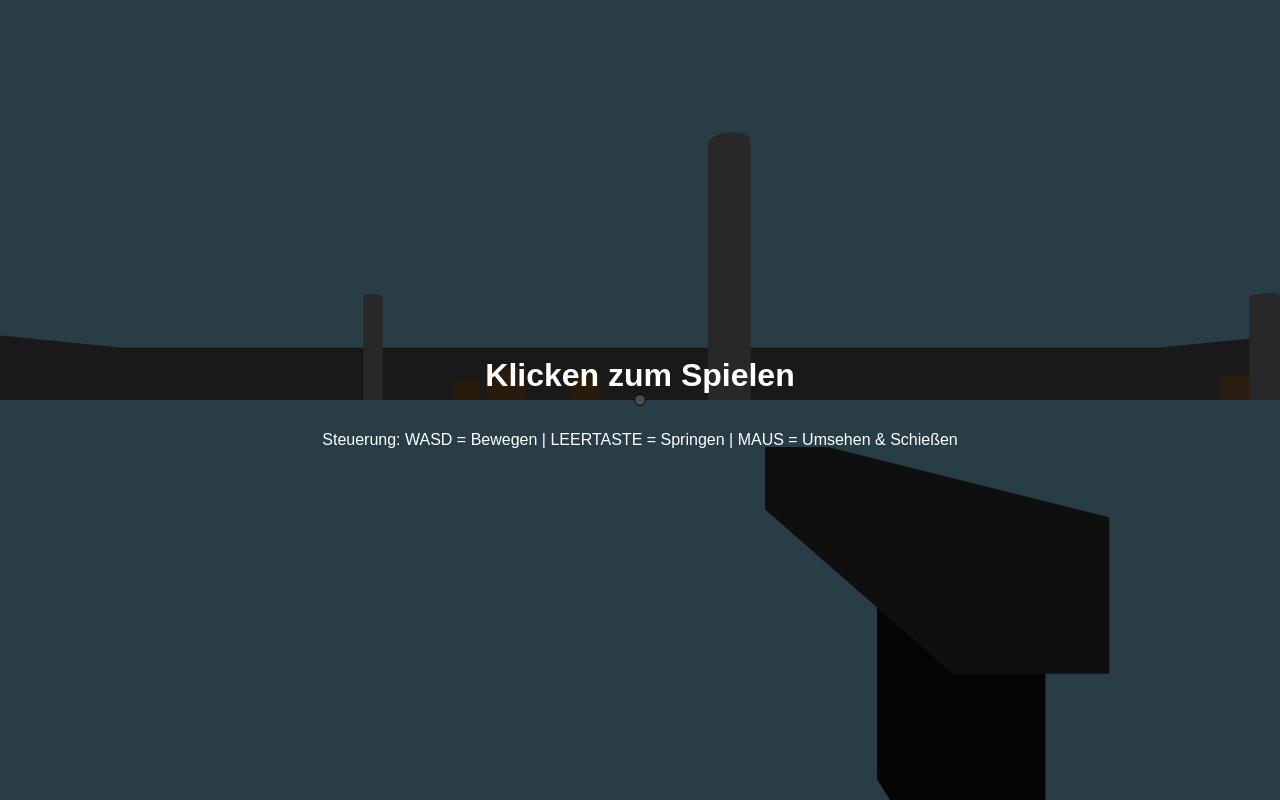
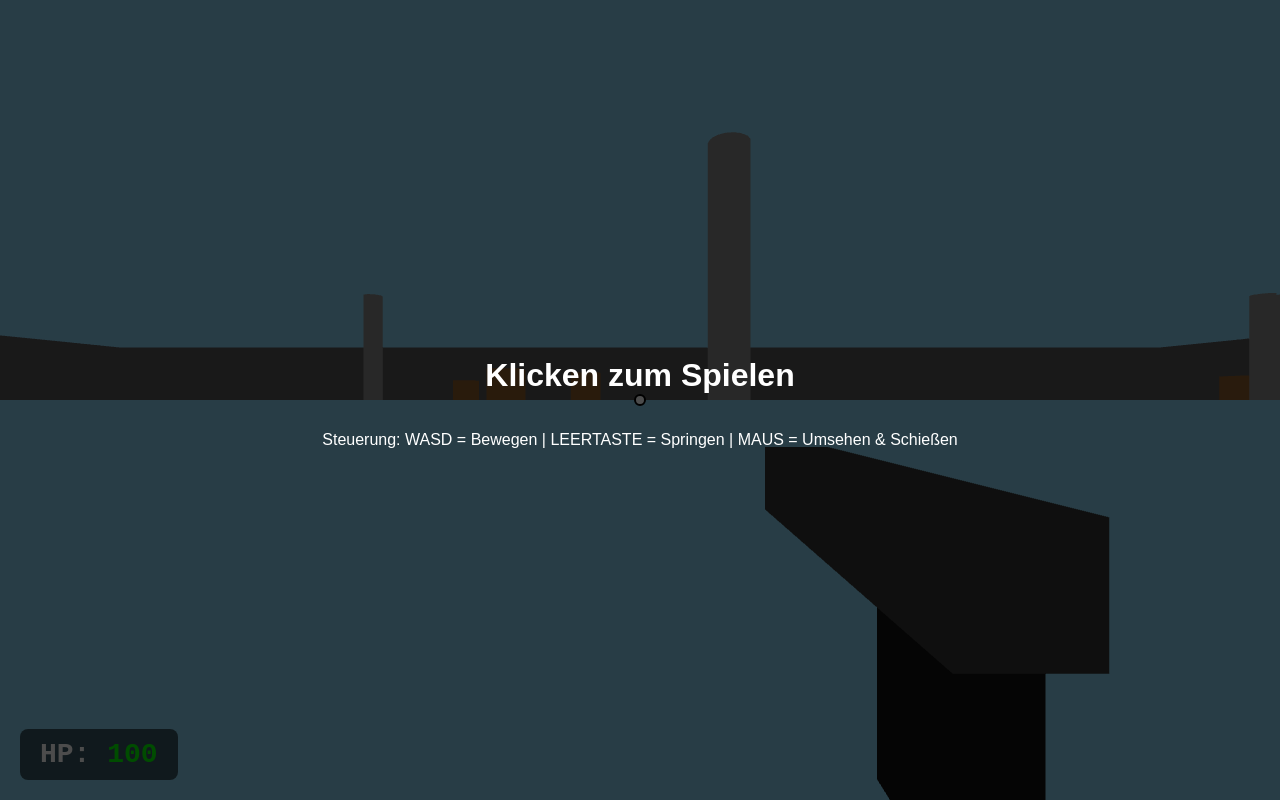
Before and after one commit to Gamerzoneblitz1/FPS_GAME, a website with bundled scripts: page index.html in a window 1280 px wide. Built offline with nearby package versions, Linux system fonts and the light colour scheme; no server answers.

Commit message:
Update index.html

```diff
--- a/index.html
+++ b/index.html
@@ -11,13 +11,27 @@
             position: absolute;
             top: 50%;
             left: 50%;
-            width: 10px;
-            height: 10px;
+            width: 8px;
+            height: 8px;
             background-color: white;
             border-radius: 50%;
             transform: translate(-50%, -50%);
             pointer-events: none;
-            border: 1px solid black;
+            border: 2px solid black;
+        }
+        #hud {
+            position: absolute;
+            bottom: 20px;
+            left: 20px;
+            color: white;
+            font-size: 28px;
+            font-family: monospace;
+            font-weight: bold;
+            background: rgba(0, 0, 0, 0.6);
+            padding: 10px 20px;
+            border-radius: 8px;
+            pointer-events: none;
+            user-select: none;
         }
         #instructions {
             position: absolute;
@@ -37,17 +51,16 @@
 </head>
 <body>
     <div id="crosshair"></div>
+    <div id="hud">HP: <span id="health-val" style="color: #00ff00;">100</span></div>
     <div id="instructions">
         <h1>Klicken zum Spielen</h1>
         <p>Steuerung: WASD = Bewegen | LEERTASTE = Springen | MAUS = Umsehen & Schießen</p>
     </div>
 
-    <!-- Bibliotheken -->
     <script src="https://cdn.socket.io/4.6.1/socket.io.min.js"></script>
     <script src="https://cdnjs.cloudflare.com/ajax/libs/three.js/r128/three.min.js"></script>
     <script src="https://cdn.jsdelivr.net/npm/three@0.128.0/examples/js/controls/PointerLockControls.js"></script>
 
-    <!-- Haupt-Spielcode als ES6 Modul -->
     <script type="module" src="js/main.js"></script>
 </body>
 </html>
```
